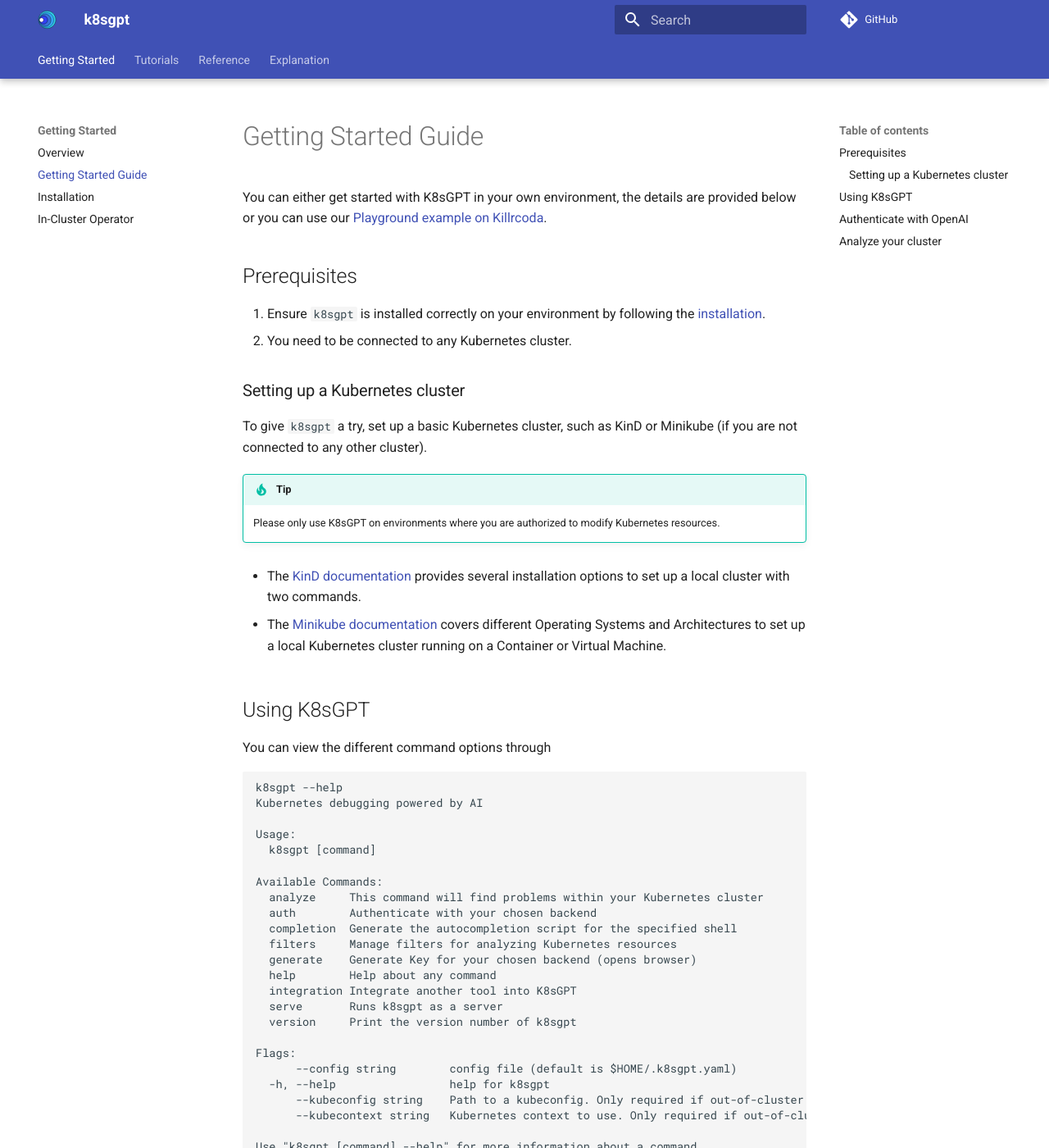
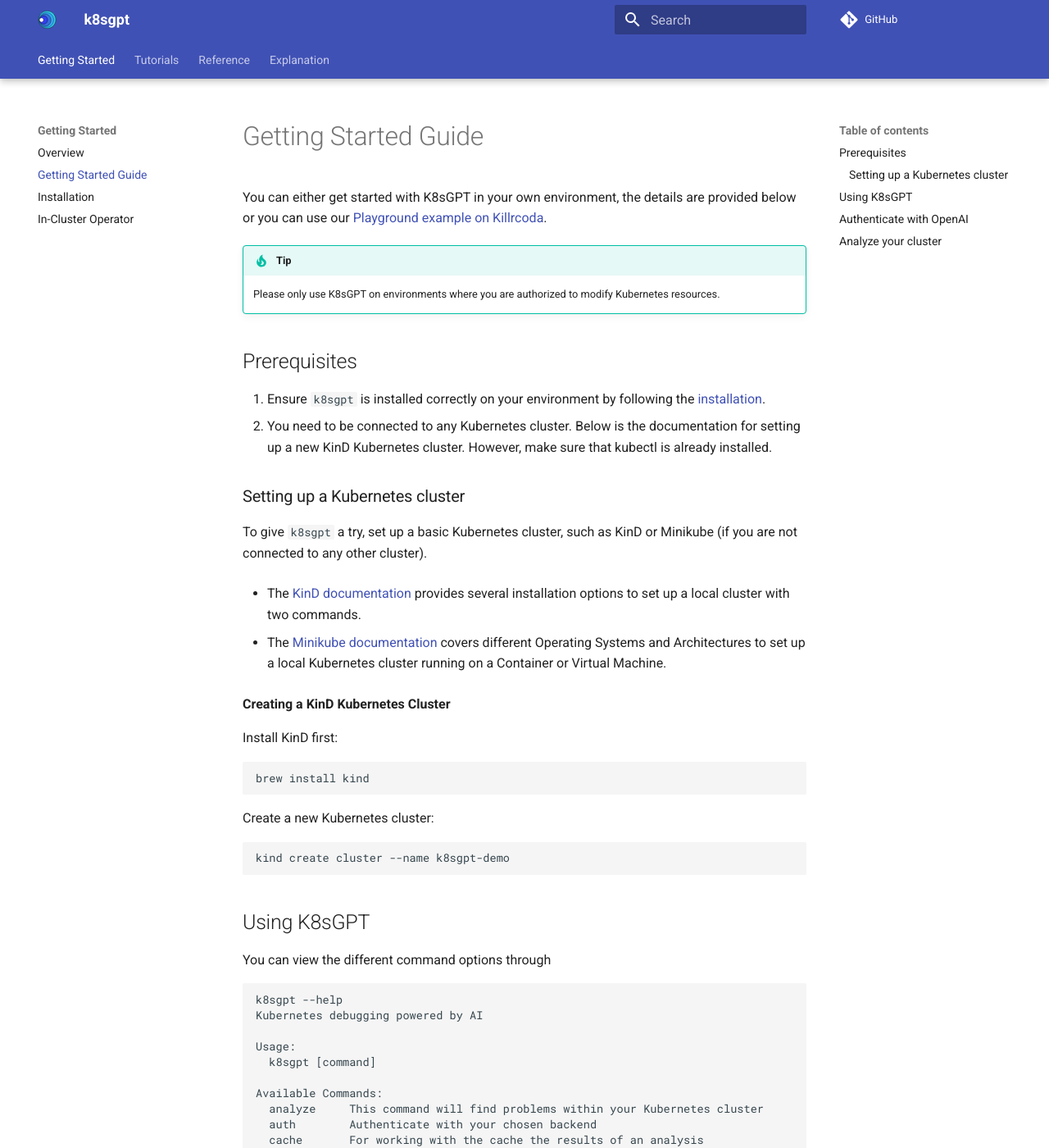
Before and after one commit to k8sgpt-ai/docs, an MkDocs documentation site: the page built from docs/getting-started/getting-started.md, in a window 1280 px wide and 1400 px high. Shown: the whole window at 82% size. Built offline with MkDocs 1.6.1 and Material for MkDocs 9.7.7, drawn with Linux system fonts in a browser that asks for light colours; comment, search, counter and statistics services are not loaded; some of the changed text lies outside the part shown.

Commit message:
fix: update getting-started guide
Signed-off-by: AnaisUrlichs <urlichsanais@gmail.com>

````diff
--- a/docs/getting-started/getting-started.md
+++ b/docs/getting-started/getting-started.md
@@ -2,21 +2,34 @@
 
 You can either get started with K8sGPT in your own environment, the details are provided below or you can use our [Playground example on Killrcoda](../tutorials/playground.md).
 
+!!! tip
+    Please only use K8sGPT on environments where you are authorized to modify Kubernetes resources.
+
 ## Prerequisites
 
 1. Ensure `k8sgpt` is installed correctly on your environment by following the [installation](./installation.md).
-2. You need to be connected to any Kubernetes cluster.
+2. You need to be connected to any Kubernetes cluster. Below is the documentation for setting up a new KinD Kubernetes cluster. However, make sure that kubectl is already installed.
 
 ### Setting up a Kubernetes cluster
 
 To give `k8sgpt` a try, set up a basic Kubernetes cluster, such as KinD or Minikube (if you are not connected to any other cluster).
 
-!!! tip
-    Please only use K8sGPT on environments where you are authorized to modify Kubernetes resources.
-
 - The [KinD documentation](https://kind.sigs.k8s.io/docs/user/quick-start/) provides several installation options to set up a local cluster with two commands.
 
 - The [Minikube documentation](https://minikube.sigs.k8s.io/docs/start/) covers different Operating Systems and Architectures to set up a local Kubernetes cluster running on a Container or Virtual Machine.
+
+
+**Creating a KinD Kubernetes Cluster**
+
+Install KinD first:
+```bash
+brew install kind
+```
+
+Create a new Kubernetes cluster:
+```bash
+kind create cluster --name k8sgpt-demo
+```
 
 ## Using K8sGPT
 
@@ -32,6 +45,7 @@ Usage:
 Available Commands:
   analyze     This command will find problems within your Kubernetes cluster
   auth        Authenticate with your chosen backend
+  cache       For working with the cache the results of an analysis
   completion  Generate the autocompletion script for the specified shell
   filters     Manage filters for analyzing Kubernetes resources
   generate    Generate Key for your chosen backend (opens browser)
@@ -41,7 +55,7 @@ Available Commands:
   version     Print the version number of k8sgpt
 
 Flags:
-      --config string        config file (default is $HOME/.k8sgpt.yaml)
+      --config string        Default config file (/Users/anaisurlichs/Library/Application Support/k8sgpt/k8sgpt.yaml)
   -h, --help                 help for k8sgpt
       --kubeconfig string    Path to a kubeconfig. Only required if out-of-cluster.
       --kubecontext string   Kubernetes context to use. Only required if out-of-cluster.
@@ -53,7 +67,7 @@ Use "k8sgpt [command] --help" for more information about a command.
 
 First, you will need to authenticate with your chosen backend. The backend is the AI provider such as OpenAI's ChatGPT.
 
-[Ensure that you have created an account.](https://chat.openai.com/auth/login)
+[Ensure that you have created an account with OpenAI.](https://platform.openai.com/login)
 
 Next, generate a token from the backend:
 
@@ -70,7 +84,7 @@ Copy the token for the next step.
 Then, authenticate with the following command:
 
 ```bash
-k8sgpt auth add --backend openai -m gpt-3.5-turbo
+k8sgpt auth add
 ```
 
 This will request the token that has just been generated. Paste the token into the command line.
````
Also changed, not shown: docs/reference/providers/backend.md (+1 -0 lines).
